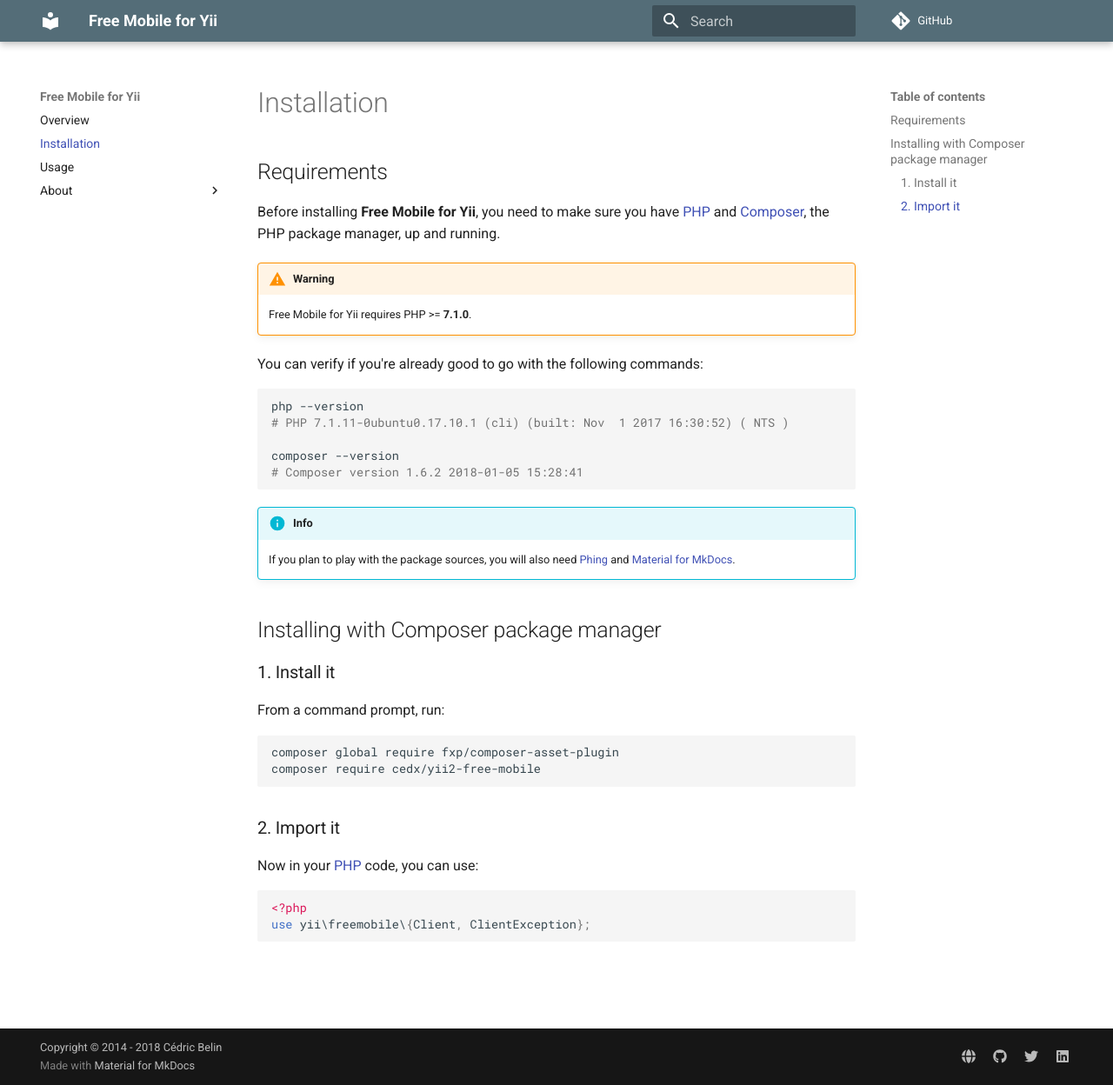
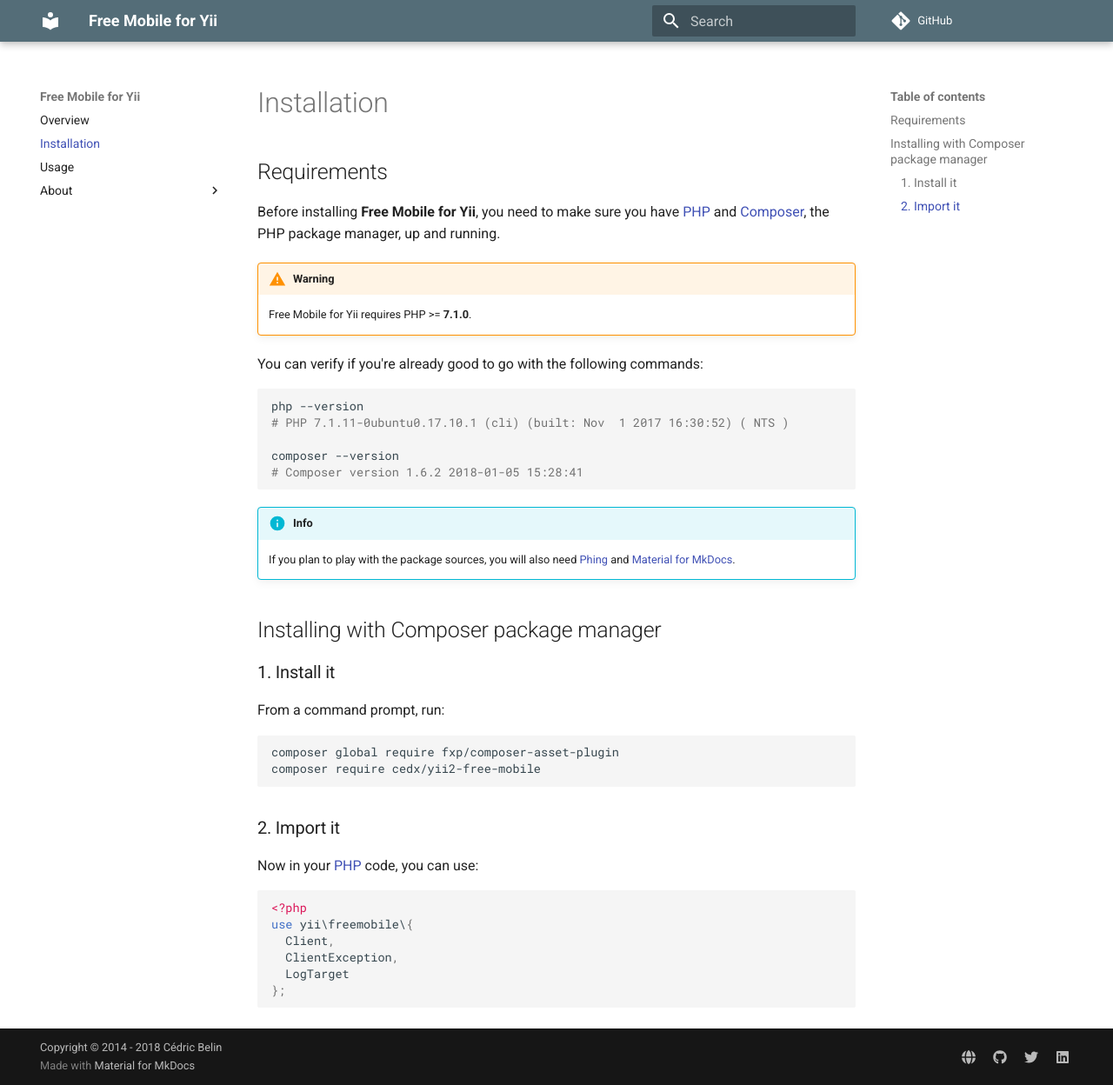
Before and after one commit to cedx/yii2-free-mobile, an MkDocs documentation site: the page built from doc/installation.md, in a window 1280 px wide and 1248 px high. Shown: the whole window at 87% size. Built offline with MkDocs 1.6.1 and Material for MkDocs 9.7.7, drawn with Linux system fonts in a browser that asks for light colours; comment, search, counter and statistics services are not loaded; old or Windows-style settings are respelled for this version of MkDocs.

Commit message:
Updated the documentation

````diff
--- a/doc/installation.md
+++ b/doc/installation.md
@@ -36,5 +36,9 @@ Now in your [PHP](https://secure.php.net) code, you can use:
 
 ```php
 <?php
-use yii\freemobile\{Client, ClientException};
+use yii\freemobile\{
+  Client,
+  ClientException,
+  LogTarget
+};
 ```
````
Also changed, not shown: CHANGELOG.md (+4 -0 lines), README.md (+1 -1 lines), doc/usage.md (+1 -1 lines).
